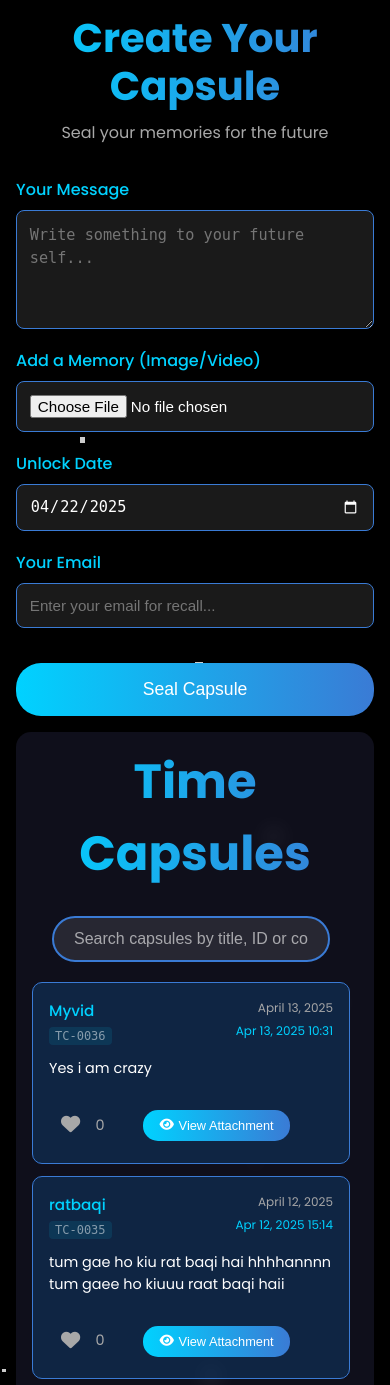
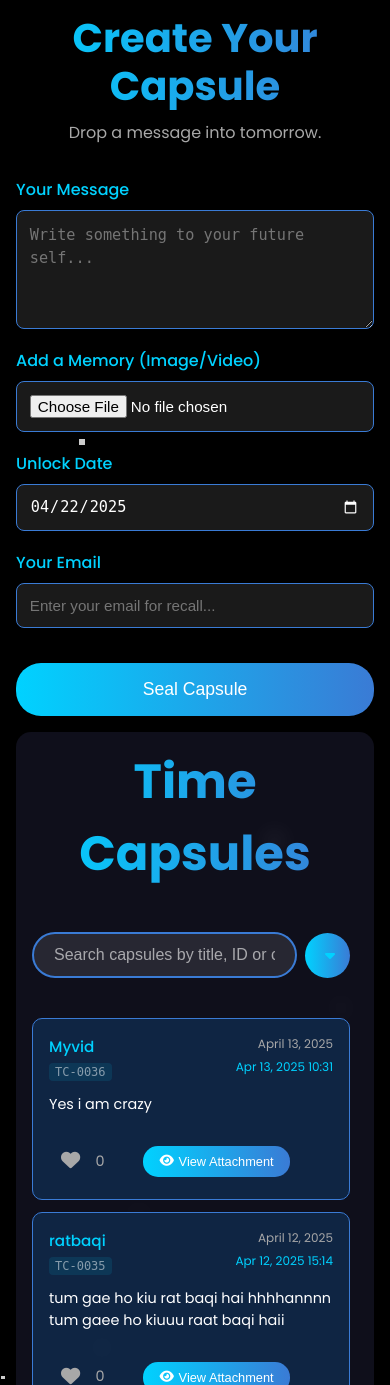
Before and after one commit to Agha-Here/TimeCapsule, a Django app: page /create/ in a window 390 px wide. Shown: the top 1385 px of the page. Run offline with Django 5.2, Linux system fonts and the light colour scheme; data comes from the database, SQL or seed files in the repository; some libraries are stand-ins or nearby versions.

Commit message:
Sort filter added

```diff
--- a/capsule/static/capsule/script.js
+++ b/capsule/static/capsule/script.js
@@ -425,6 +425,13 @@ document.addEventListener('DOMContentLoaded', function() {
             toggleLike(button);
         });
     });
+
+    const sortSelect = document.getElementById('capsule-sort');
+    if (sortSelect) {
+        sortSelect.addEventListener('change', (e) => {
+            sortCapsules(e.target.value);
+        });
+    }
 
     // Form handling
     if (document.querySelector('.capsule-form')) {
@@ -923,3 +930,54 @@ function handleShare(capsuleId) {
         }
     };
 }
+
+// Add this sorting function
+function sortCapsules(sortBy) {
+    const container = document.querySelector('.public-capsules-container');
+    const filterControls = document.querySelector('.filter-controls');
+    const cards = Array.from(container.getElementsByClassName('capsule-card'));
+
+    cards.sort((a, b) => {
+        switch(sortBy) {
+            case 'newest':
+                return new Date(b.querySelector('.capsule-created').textContent) -
+                       new Date(a.querySelector('.capsule-created').textContent);
+
+            case 'oldest':
+                return new Date(a.querySelector('.capsule-created').textContent) -
+                       new Date(b.querySelector('.capsule-created').textContent);
+
+            case 'most-liked':
+                return parseInt(b.querySelector('.like-count').textContent) -
+                       parseInt(a.querySelector('.like-count').textContent);
+
+            case 'recently-unlocked':
+                const aDate = new Date(a.querySelector('.capsule-date').textContent);
+                const bDate = new Date(b.querySelector('.capsule-date').textContent);
+                const now = new Date();
+                if (aDate > now && bDate > now) return bDate - aDate;
+                if (aDate > now) return 1;
+                if (bDate > now) return -1;
+                return bDate - aDate;
+
+            default:
+                return 0;
+        }
+    });
+
+    // Clear only the capsule cards, preserve filter controls
+    while (container.firstChild) {
+        container.removeChild(container.firstChild);
+    }
+
+    // Re-append the filter controls first
+    if (filterControls) {
+        container.appendChild(filterControls);
+    }
+
+    // Append sorted cards
+    cards.forEach(card => container.appendChild(card));
+
+    // Reattach event listeners
+    attachCardListeners();
+}
--- a/capsule/static/capsule/styles.css
+++ b/capsule/static/capsule/styles.css
@@ -2,8 +2,7 @@
 * {
   margin: 0;
   padding: 0;
-  box-sizing: border-box;
-}
+  box-sizing: border-box;}
 
 /* Base Styles */
 body {
@@ -55,7 +54,7 @@ body {
 }
 
 .subtitle {
-  font-size: clamp(1rem, 4vw, 1.5rem);
+  font-size: clamp(1.12rem, 4vw, 1.5rem);
   color: #a8a8a8;
   margin-bottom: 2rem;
 }
@@ -65,8 +64,8 @@ body {
   background: linear-gradient(90deg, #00d2ff, #3a7bd5);
   color: #fff;
   border: none;
-  border-radius: 25px;
-  padding: 1rem 2.5rem;
+  border-radius: 30px;
+  padding: 1.2rem 2rem;
   font-size: 1.2rem;
   margin-bottom: 3rem;
   cursor: pointer;
@@ -256,8 +255,7 @@ input[type="date"]::-webkit-calendar-picker-indicator {
   display: flex;
   flex-direction: column;
   gap: 0.3rem;
-  flex-shrink: 0;column;
-
+  flex-shrink: 0;
 }
 
 .capsule-anonymous {
@@ -747,7 +745,6 @@ input[type="file"][disabled] {
   .modal-message {
     font-size: 0.9rem; /* Smaller text, web-standard */
   }
-}
 
 /* Small Height Screens */
 @media (max-height: 700px) {
@@ -955,7 +952,7 @@ input[type="text"]:focus {
 .search-container {
   margin: 20px auto;
   max-width: 600px;
-  padding: 0 20px;
+  padding: 1rem 0;
 }
 
 #capsule-search {
@@ -1289,3 +1286,93 @@ input[type="text"]:focus {
   border-radius: 10px;
   box-shadow: 0 5px 15px rgba(0, 0, 0, 0.1);
 }
+
+/* Add to your existing CSS */
+.filter-controls {
+  display: flex;
+  align-items: center;
+  gap: 1rem;
+  margin-bottom: 1.5rem;
+}
+
+.search-container {
+  flex: 1;
+  margin: 0;
+}
+
+.sort-container {
+  position: relative;
+  min-width: 160px;
+}
+
+.sort-select {
+  width: 100%;
+  padding: 12px 20px;
+  border: 2px solid #3a7bd5;
+  border-radius: 25px;
+  background: rgba(255, 255, 255, 0.1);
+  color: #fff;
+  font-size: 0.9rem;
+  cursor: pointer;
+  transition: all 0.3s ease;
+  -webkit-appearance: none;
+  -moz-appearance: none;
+  appearance: none;
+}
+
+.sort-container:after {
+  content: '\f0d7';
+  font-family: 'Font Awesome 5 Free';
+  font-weight: 900;
+  position: absolute;
+  right: 15px;
+  top: 50%;
+  transform: translateY(-50%);
+  color: #00d2ff;
+  pointer-events: none;
+}
+
+.sort-select:focus {
+  outline: none;
+  border-color: #00d2ff;
+  box-shadow: 0 0 15px rgba(0, 210, 255, 0.2);
+}
+
+.sort-select option {
+  background: rgba(15, 52, 96, 0.95);
+  color: #fff;
+  padding: 10px;
+}
+
+/* Mobile sort styles */
+@media (max-width: 768px) {
+    .filter-controls {
+        display: flex;
+        align-items: center;
+        gap: 0.5rem;
+    }
+
+    .search-container {
+        flex: 1;
+    }
+
+    .sort-container {
+        width: 45px;
+        min-width: 45px;
+    }
+
+    .sort-select {
+        width: 45px;
+        height: 45px;
+        padding: 0;
+        border-radius: 50%;
+        background: linear-gradient(90deg, #00d2ff, #3a7bd5);
+        border: none;
+        color: #fff;
+        font-size: 0;
+        cursor: pointer;
+        text-align: center;
+        -webkit-appearance: none;
+        appearance: none;
+    }
+}
--- a/capsule/templates/capsule/creation.html
+++ b/capsule/templates/capsule/creation.html
@@ -21,7 +21,7 @@
         <!-- Left Section - Form -->
         <div class="section left-section">
             <h1 class="title">Create Your Capsule</h1>
-            <p class="subtitle">Seal your memories for the future</p>
+            <p class="subtitle">Drop a message into tomorrow.</p>
             {% if success %}
             <p style="color: #00d2ff;">Capsule sealed successfully!</p>
             {% elif error %}
@@ -62,8 +62,18 @@
         <div class="section right-section">
             <h2 class="section-title">Time Capsules</h2>
             <div class="public-capsules-container">
-                <div class="search-container">
-                    <input type="text" id="capsule-search" placeholder="Search capsules by title, ID or content...">
+                <div class="filter-controls">
+                    <div class="search-container">
+                        <input type="text" id="capsule-search" placeholder="Search capsules by title, ID or content...">
+                    </div>
+                    <div class="sort-container">
+                        <select class="sort-select" id="capsule-sort" aria-label="Sort capsules">
+                            <option value="newest">Newest First</option>
+                            <option value="oldest">Oldest First</option>
+                            <option value="most-liked">Most Liked</option>
+                            <option value="recently-unlocked">Recently Unlocked</option>
+                        </select>
+                    </div>
                 </div>
 
                 {% for capsule in public_capsules %}
--- a/capsule/templates/capsule/index.html
+++ b/capsule/templates/capsule/index.html
@@ -13,13 +13,13 @@
     <canvas id="bg"></canvas>
     <div class="content">
       <h1 class="title">Time Capsule Network</h1>
-      <p class="subtitle">Send your memories to the future</p>
+      <p class="subtitle">A message today. A memory tomorrow. A story forever.</p>
       <div>
-        <button class="cta-button" id="create-capsule-btn">Create Your Capsule</button>
+        <button class="cta-button" id="create-capsule-btn">Create Your Time Capsule</button>
       </div>
     </div>
     <div class="footer">
-      <p>Unlock the future, one moment at a time.</p>
+      <p>Memories fade. Time Capsules don’t.</p>
     </div>
   </div>
   <script src="https://cdnjs.cloudflare.com/ajax/libs/gsap/3.10.4/gsap.min.js"></script>
--- a/requirements.txt
+++ b/requirements.txt
@@ -6,3 +6,4 @@ django-cloudinary-storage
 gunicorn
 whitenoise
 qrcode
+Pillow
```
Also changed, not shown: capsule/admin.py (+3 -7 lines).
